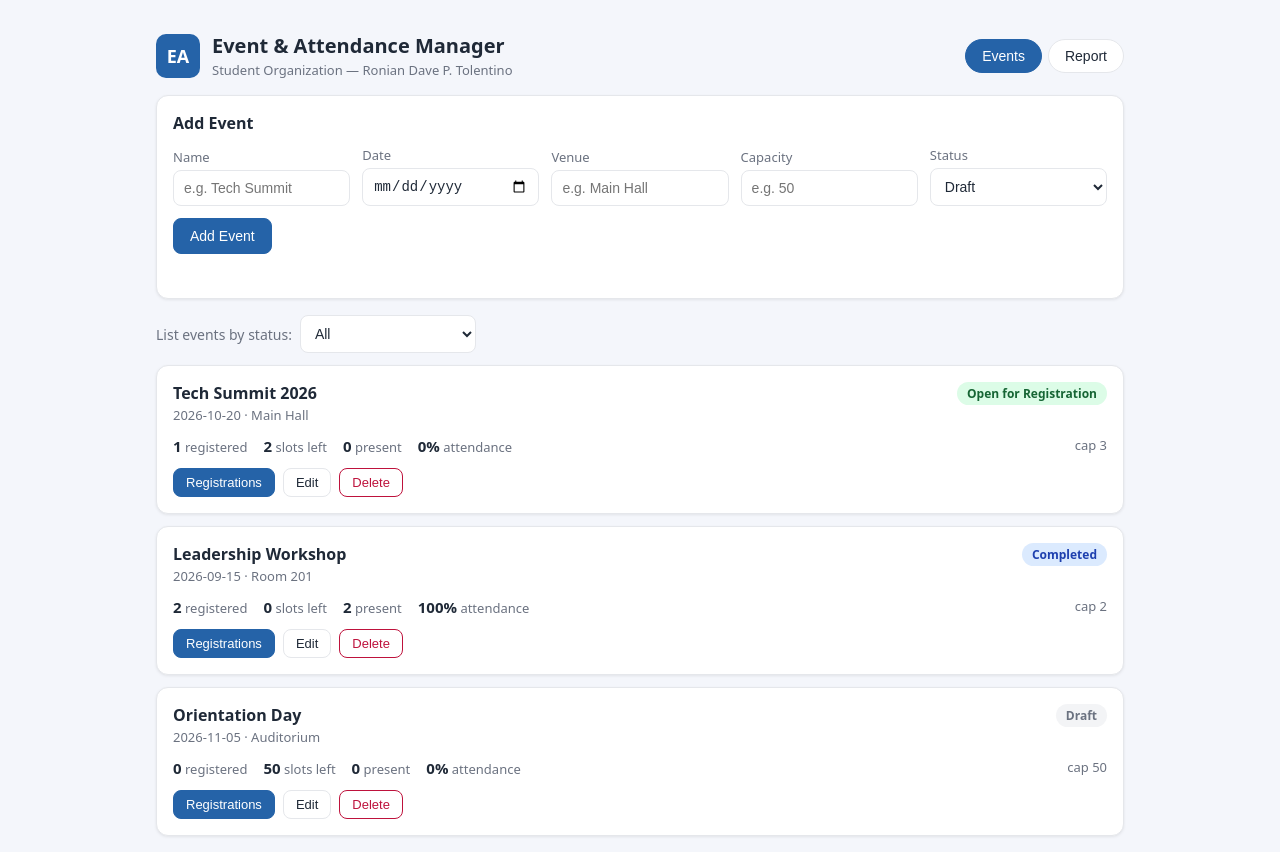
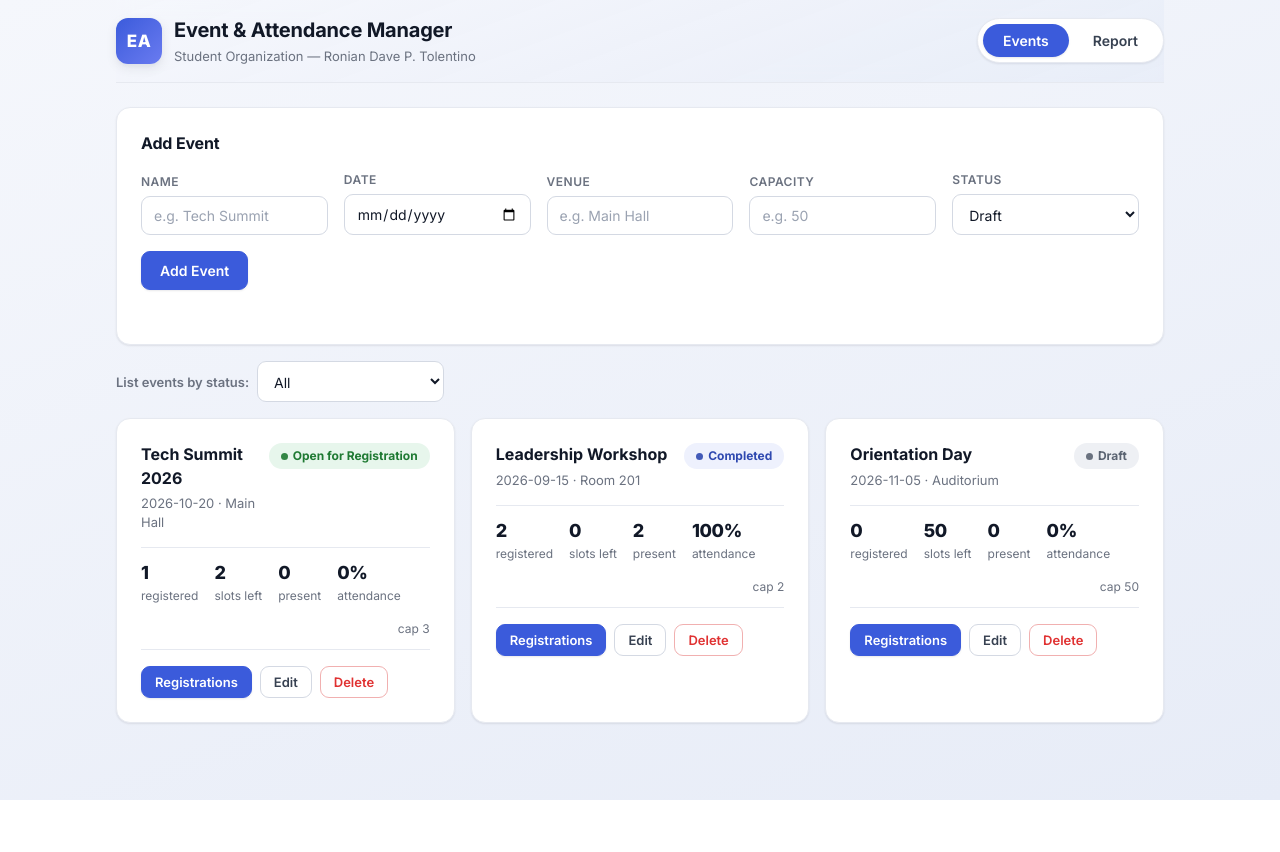
Before and after one commit to Ronzdave/IT415---Scenario-5-Tolentino-, a plain HTML site: page index.html in a window 1280 px wide. After the commit the page ends 800 px from the top, so only its background shows below. Drawn offline with Linux system fonts and the light colour scheme.

Commit message:
Apply modern UI to check-in/attendance views
Co-Authored-By: Claude Opus 4.8 <noreply@anthropic.com>

```diff
--- a/css/style.css
+++ b/css/style.css
@@ -1,134 +1,210 @@
-/* Event & Attendance Manager — styles */
+/* ============================================================
+   Event & Attendance Manager — modern UI
+   Design goals (HCI): clear visual hierarchy, consistent spacing
+   scale, immediate feedback on every control, visible focus states
+   for keyboard users, and a calm professional palette.
+   ============================================================ */
+
 :root {
-  --bg: #f4f6fb;
+  /* Color system */
+  --bg: #eef2f9;
+  --bg-grad-a: #f5f7fc;
+  --bg-grad-b: #e7ecf7;
   --panel: #ffffff;
-  --ink: #1f2937;
+  --ink: #111827;
+  --ink-soft: #374151;
   --muted: #6b7280;
-  --line: #e5e7eb;
-  --brand: #2563a8;
-  --brand-dark: #1e4e85;
-  --danger: #be123c;
-  --ok: #1a7a55;
-  --radius: 12px;
-  --shadow: 0 1px 3px rgba(0,0,0,.08);
+  --line: #e6e9f0;
+  --line-strong: #d4d9e3;
+
+  --brand: #3b5bdb;
+  --brand-dark: #2f49b0;
+  --brand-tint: #eef1fd;
+  --danger: #e03131;
+  --danger-tint: #fdecec;
+  --ok: #2b8a3e;
+  --ok-tint: #e7f6ec;
+  --warn: #e8a90c;
+
+  /* Spacing + shape (4px scale) */
+  --s1: 4px; --s2: 8px; --s3: 12px; --s4: 16px; --s5: 24px; --s6: 32px;
+  --radius: 14px;
+  --radius-sm: 9px;
+  --radius-pill: 999px;
+
+  /* Elevation */
+  --shadow-sm: 0 1px 2px rgba(16,24,40,.06), 0 1px 3px rgba(16,24,40,.04);
+  --shadow-md: 0 4px 12px rgba(16,24,40,.08), 0 2px 4px rgba(16,24,40,.04);
+  --shadow-lg: 0 12px 32px rgba(16,24,40,.12);
+  --ring: 0 0 0 3px rgba(59,91,219,.25);
+
+  --font: "Inter", system-ui, -apple-system, "Segoe UI", Roboto, Arial, sans-serif;
 }
+
 * { box-sizing: border-box; }
+html { scroll-behavior: smooth; }
 body {
   margin: 0;
-  font-family: system-ui, "Segoe UI", Arial, sans-serif;
-  background: var(--bg);
+  font-family: var(--font);
   color: var(--ink);
+  background: linear-gradient(160deg, var(--bg-grad-a), var(--bg-grad-b));
+  background-attachment: fixed;
+  min-height: 100vh;
+  line-height: 1.45;
+  -webkit-font-smoothing: antialiased;
+  text-rendering: optimizeLegibility;
 }
-.app { max-width: 1000px; margin: 0 auto; padding: 16px; }
+.app { max-width: 1080px; margin: 0 auto; padding: 0 var(--s4) var(--s6); }
 
-/* Header */
+/* Accessible focus for everyone navigating by keyboard */
+:focus-visible { outline: none; box-shadow: var(--ring); border-radius: var(--radius-sm); }
+
+/* ============ Header ============ */
 .topbar {
-  display: flex; flex-wrap: wrap; gap: 12px;
+  position: sticky; top: 0; z-index: 20;
+  display: flex; flex-wrap: wrap; gap: var(--s3);
   align-items: center; justify-content: space-between;
-  padding: 16px 0;
+  padding: var(--s4) 0;
+  margin-bottom: var(--s5);
+  background: linear-gradient(160deg, rgba(245,247,252,.9), rgba(231,236,247,.85));
+  backdrop-filter: blur(8px);
+  border-bottom: 1px solid var(--line);
 }
-.brand { display: flex; align-items: center; gap: 12px; }
+.brand { display: flex; align-items: center; gap: var(--s3); }
 .brand-mark {
-  width: 44px; height: 44px; border-radius: 10px;
-  background: var(--brand); color: #fff; font-weight: 700;
-  display: grid; place-items: center; font-size: 18px;
+  width: 46px; height: 46px; border-radius: 12px;
+  background: linear-gradient(135deg, var(--brand), #6a7bf0);
+  color: #fff; font-weight: 800; letter-spacing: .5px;
+  display: grid; place-items: center; font-size: 17px;
+  box-shadow: var(--shadow-md);
 }
-.page-title { margin: 0; font-size: 20px; }
+.page-title { margin: 0; font-size: 20px; font-weight: 700; letter-spacing: -.01em; }
 .page-sub { margin: 2px 0 0; color: var(--muted); font-size: 13px; }
 
-.tabs { display: flex; gap: 6px; }
+.tabs { display: flex; gap: var(--s1); background: #fff; padding: 5px; border-radius: var(--radius-pill); box-shadow: var(--shadow-sm); border: 1px solid var(--line); }
 .tab {
-  border: 1px solid var(--line); background: #fff; color: var(--ink);
-  padding: 8px 16px; border-radius: 999px; cursor: pointer; font-size: 14px;
+  border: none; background: transparent; color: var(--ink-soft);
+  padding: 8px 20px; border-radius: var(--radius-pill);
+  cursor: pointer; font-size: 14px; font-weight: 600; font-family: inherit;
+  transition: background .15s ease, color .15s ease;
 }
-.tab.active { background: var(--brand); color: #fff; border-color: var(--brand); }
+.tab:hover { background: var(--brand-tint); color: var(--brand); }
+.tab.active { background: var(--brand); color: #fff; box-shadow: var(--shadow-sm); }
 
-/* Panels */
+/* ============ Panels ============ */
 .panel {
   background: var(--panel); border: 1px solid var(--line);
-  border-radius: var(--radius); box-shadow: var(--shadow);
-  padding: 16px; margin-bottom: 16px;
+  border-radius: var(--radius); box-shadow: var(--shadow-sm);
+  padding: var(--s5); margin-bottom: var(--s4);
 }
-.panel-head { display: flex; justify-content: space-between; align-items: flex-start; margin-bottom: 12px; }
-.panel-title { margin: 0; font-size: 16px; }
-.panel-sub { margin: 2px 0 0; color: var(--muted); font-size: 13px; }
+.panel-head { display: flex; justify-content: space-between; align-items: flex-start; gap: var(--s3); margin-bottom: var(--s4); }
+.panel-title { margin: 0; font-size: 16px; font-weight: 700; letter-spacing: -.01em; }
+.panel-sub { margin: 4px 0 0; color: var(--muted); font-size: 13px; }
 .muted { color: var(--muted); }
 
-/* Forms */
+/* ============ Forms ============ */
 .form-grid {
-  display: grid; gap: 12px;
-  grid-template-columns: repeat(auto-fit, minmax(160px, 1fr));
+  display: grid; gap: var(--s4);
+  grid-template-columns: repeat(auto-fit, minmax(170px, 1fr));
   align-items: end;
 }
-.form-grid label { display: flex; flex-direction: column; font-size: 13px; gap: 4px; color: var(--muted); }
-.form-grid input, .form-grid select, .search input, .inline select {
-  padding: 9px 10px; border: 1px solid var(--line); border-radius: 8px;
-  font-size: 14px; color: var(--ink); background: #fff;
+.form-grid label { display: flex; flex-direction: column; font-size: 12px; font-weight: 600; gap: 6px; color: var(--muted); text-transform: uppercase; letter-spacing: .04em; }
+input, select {
+  padding: 10px 12px; border: 1px solid var(--line-strong); border-radius: var(--radius-sm);
+  font-size: 14px; font-family: inherit; color: var(--ink); background: #fff;
+  transition: border-color .15s ease, box-shadow .15s ease;
 }
-.form-actions { display: flex; gap: 8px; }
-.form-msg { margin: 10px 0 0; font-size: 13px; min-height: 18px; }
+input:hover, select:hover { border-color: #b9c0cf; }
+input:focus, select:focus { outline: none; border-color: var(--brand); box-shadow: var(--ring); }
+input::placeholder { color: #9aa2b1; }
+.form-actions { display: flex; gap: var(--s2); }
+.form-msg { margin: var(--s3) 0 0; font-size: 13px; font-weight: 500; min-height: 18px; transition: color .15s; }
 .form-msg.error { color: var(--danger); }
 .form-msg.ok { color: var(--ok); }
 
-/* Buttons */
+/* ============ Buttons ============ */
 .btn {
-  border: 1px solid var(--line); background: #fff; color: var(--ink);
-  padding: 9px 16px; border-radius: 8px; cursor: pointer; font-size: 14px;
+  border: 1px solid var(--line-strong); background: #fff; color: var(--ink-soft);
+  padding: 10px 18px; border-radius: var(--radius-sm); cursor: pointer;
+  font-size: 14px; font-weight: 600; font-family: inherit;
+  transition: transform .06s ease, background .15s ease, box-shadow .15s ease, border-color .15s ease;
 }
-.btn-sm { padding: 6px 12px; font-size: 13px; }
-.btn-primary { background: var(--brand); border-color: var(--brand); color: #fff; }
-.btn-primary:hover { background: var(--brand-dark); }
-.btn-danger { background: #fff; border-color: var(--danger); color: var(--danger); }
-.btn-danger:hover { background: var(--danger); color: #fff; }
-.btn-ghost:hover { background: #f3f4f6; }
+.btn:active { transform: translateY(1px); }
+.btn-sm { padding: 7px 13px; font-size: 13px; }
+.btn-primary { background: var(--brand); border-color: var(--brand); color: #fff; box-shadow: var(--shadow-sm); }
+.btn-primary:hover { background: var(--brand-dark); border-color: var(--brand-dark); box-shadow: var(--shadow-md); }
+.btn-ghost { background: #fff; }
+.btn-ghost:hover { background: var(--brand-tint); border-color: var(--brand); color: var(--brand); }
+.btn-danger { background: #fff; border-color: #f1b0b0; color: var(--danger); }
+.btn-danger:hover { background: var(--danger); border-color: var(--danger); color: #fff; }
 
-/* Toolbar */
-.toolbar { display: flex; flex-wrap: wrap; gap: 12px; align-items: center; margin-bottom: 12px; }
-.inline { display: flex; align-items: center; gap: 8px; font-size: 14px; color: var(--muted); }
-.search { flex: 1; min-width: 200px; }
-.search input { width: 100%; }
+/* ============ Toolbar ============ */
+.toolbar { display: flex; flex-wrap: wrap; gap: var(--s3); align-items: center; margin-bottom: var(--s4); }
+.inline { display: flex; align-items: center; gap: var(--s2); font-size: 13px; font-weight: 600; color: var(--muted); }
+.search { flex: 1; min-width: 220px; position: relative; }
+.search input { width: 100%; padding-left: 38px; }
+.search::before { content: "🔍"; position: absolute; left: 13px; top: 50%; transform: translateY(-50%); font-size: 14px; opacity: .55; pointer-events: none; }
 
-/* Stat cards */
-.stats { display: flex; flex-wrap: wrap; gap: 10px; margin-bottom: 14px; }
+/* ============ Stat cards ============ */
+.stats { display: grid; grid-template-columns: repeat(auto-fit, minmax(130px, 1fr)); gap: var(--s3); margin-bottom: var(--s4); }
 .stat {
-  flex: 1; min-width: 120px; background: #f8fafc; border: 1px solid var(--line);
-  border-radius: 10px; padding: 12px; text-align: center;
+  background: linear-gradient(160deg, #fbfcff, #f2f5fc);
+  border: 1px solid var(--line); border-radius: var(--radius-sm);
+  padding: var(--s4); text-align: center;
 }
-.stat-num { font-size: 22px; font-weight: 700; color: var(--brand); }
-.stat-name { font-size: 12px; color: var(--muted); margin-top: 2px; }
+.stat-num { font-size: 26px; font-weight: 800; color: var(--brand); letter-spacing: -.02em; }
+.stat-name { font-size: 11px; font-weight: 700; color: var(--muted); margin-top: 4px; text-transform: uppercase; letter-spacing: .05em; }
 
-/* Event cards */
-.event-list { display: grid; gap: 12px; }
+/* ============ Event cards ============ */
+.event-list { display: grid; gap: var(--s4); grid-template-columns: repeat(auto-fit, minmax(320px, 1fr)); }
 .event-card {
   background: var(--panel); border: 1px solid var(--line);
-  border-radius: var(--radius); box-shadow: var(--shadow); padding: 16px;
+  border-radius: var(--radius); box-shadow: var(--shadow-sm);
+  padding: var(--s5); transition: transform .12s ease, box-shadow .12s ease;
 }
-.event-top { display: flex; justify-content: space-between; align-items: flex-start; gap: 12px; }
-.event-name { margin: 0; font-size: 16px; }
-.event-meta { margin: 2px 0 0; color: var(--muted); font-size: 13px; }
-.event-counts { display: flex; flex-wrap: wrap; gap: 16px; margin: 12px 0; font-size: 13px; color: var(--muted); }
-.event-counts strong { color: var(--ink); font-size: 15px; }
-.event-counts .cap { margin-left: auto; }
-.event-actions { display: flex; gap: 8px; flex-wrap: wrap; }
+.event-card:hover { transform: translateY(-2px); box-shadow: var(--shadow-md); }
+.event-top { display: flex; justify-content: space-between; align-items: flex-start; gap: var(--s3); }
+.event-name { margin: 0; font-size: 16px; font-weight: 700; }
+.event-meta { margin: 4px 0 0; color: var(--muted); font-size: 13px; }
+.event-counts { display: flex; flex-wrap: wrap; gap: var(--s4); margin: var(--s4) 0; font-size: 12px; color: var(--muted); padding: var(--s3) 0; border-top: 1px solid var(--line); border-bottom: 1px solid var(--line); }
+.event-counts strong { display: block; color: var(--ink); font-size: 18px; font-weight: 800; letter-spacing: -.02em; }
+.event-counts .cap { margin-left: auto; align-self: center; }
+.event-actions { display: flex; gap: var(--s2); flex-wrap: wrap; }
 
-/* Badges */
-.badge { display: inline-block; padding: 3px 10px; border-radius: 999px; font-size: 12px; font-weight: 600; }
-.badge-draft { background: #f3f4f6; color: #6b7280; }
-.badge-open-for-registration { background: #dcfce7; color: #166534; }
-.badge-closed { background: #fee2e2; color: #991b1b; }
-.badge-completed { background: #dbeafe; color: #1e40af; }
-.badge-present { background: #dcfce7; color: #166534; }
-.badge-absent { background: #f3f4f6; color: #6b7280; }
+/* ============ Badges ============ */
+.badge { display: inline-flex; align-items: center; gap: 5px; padding: 4px 12px; border-radius: var(--radius-pill); font-size: 12px; font-weight: 700; white-space: nowrap; }
+.badge::before { content: ""; width: 7px; height: 7px; border-radius: 50%; background: currentColor; opacity: .9; }
+.badge-draft { background: #eef0f4; color: #5b6472; }
+.badge-open-for-registration { background: var(--ok-tint); color: #1f7a33; }
+.badge-closed { background: var(--danger-tint); color: #c0392b; }
+.badge-completed { background: var(--brand-tint); color: var(--brand-dark); }
+.badge-present { background: var(--ok-tint); color: #1f7a33; }
+.badge-absent { background: #eef0f4; color: #5b6472; }
 
-/* Table */
-.table-wrap { background: var(--panel); border: 1px solid var(--line); border-radius: var(--radius); box-shadow: var(--shadow); overflow-x: auto; }
+/* ============ Table ============ */
+.table-wrap { background: var(--panel); border: 1px solid var(--line); border-radius: var(--radius); box-shadow: var(--shadow-sm); overflow-x: auto; }
 .data-table { width: 100%; border-collapse: collapse; font-size: 14px; }
-.data-table th, .data-table td { padding: 12px; text-align: left; border-bottom: 1px solid var(--line); }
-.data-table th { background: #f8fafc; color: var(--muted); font-size: 12px; text-transform: uppercase; letter-spacing: .03em; }
+.data-table th, .data-table td { padding: 13px var(--s4); text-align: left; border-bottom: 1px solid var(--line); }
+.data-table th { background: #f7f9fd; color: var(--muted); font-size: 11px; font-weight: 700; text-transform: uppercase; letter-spacing: .05em; position: sticky; top: 0; }
+.data-table tbody tr { transition: background .1s ease; }
+.data-table tbody tr:hover { background: #f8faff; }
 .data-table tr:last-child td { border-bottom: none; }
-.emp-id { font-family: ui-monospace, "Courier New", monospace; font-size: 13px; }
+.emp-id { font-family: ui-monospace, "SF Mono", "Courier New", monospace; font-size: 13px; background: #f3f5f9; padding: 2px 7px; border-radius: 6px; }
 .row-actions { display: flex; gap: 6px; }
 .col-actions { width: 1%; white-space: nowrap; }
 
-.empty-state { padding: 32px; text-align: center; color: var(--muted); }
+.empty-state { padding: var(--s6); text-align: center; color: var(--muted); }
+
 .hidden { display: none !important; }
+
+/* ============ Responsive ============ */
+@media (max-width: 640px) {
+  .topbar { flex-direction: column; align-items: stretch; }
+  .tabs { justify-content: center; }
+  .event-list { grid-template-columns: 1fr; }
+  .panel { padding: var(--s4); }
+}
+
+@media (prefers-reduced-motion: reduce) {
+  * { transition: none !important; scroll-behavior: auto !important; }
+}
--- a/index.html
+++ b/index.html
@@ -4,6 +4,9 @@
   <meta charset="UTF-8" />
   <meta name="viewport" content="width=device-width, initial-scale=1.0" />
   <title>Event &amp; Attendance Manager</title>
+  <link rel="preconnect" href="https://fonts.googleapis.com" />
+  <link rel="preconnect" href="https://fonts.gstatic.com" crossorigin />
+  <link rel="stylesheet" href="https://fonts.googleapis.com/css2?family=Inter:wght@400;500;600;700;800&display=swap" />
   <link rel="stylesheet" href="css/style.css" />
 </head>
 <body>
```
